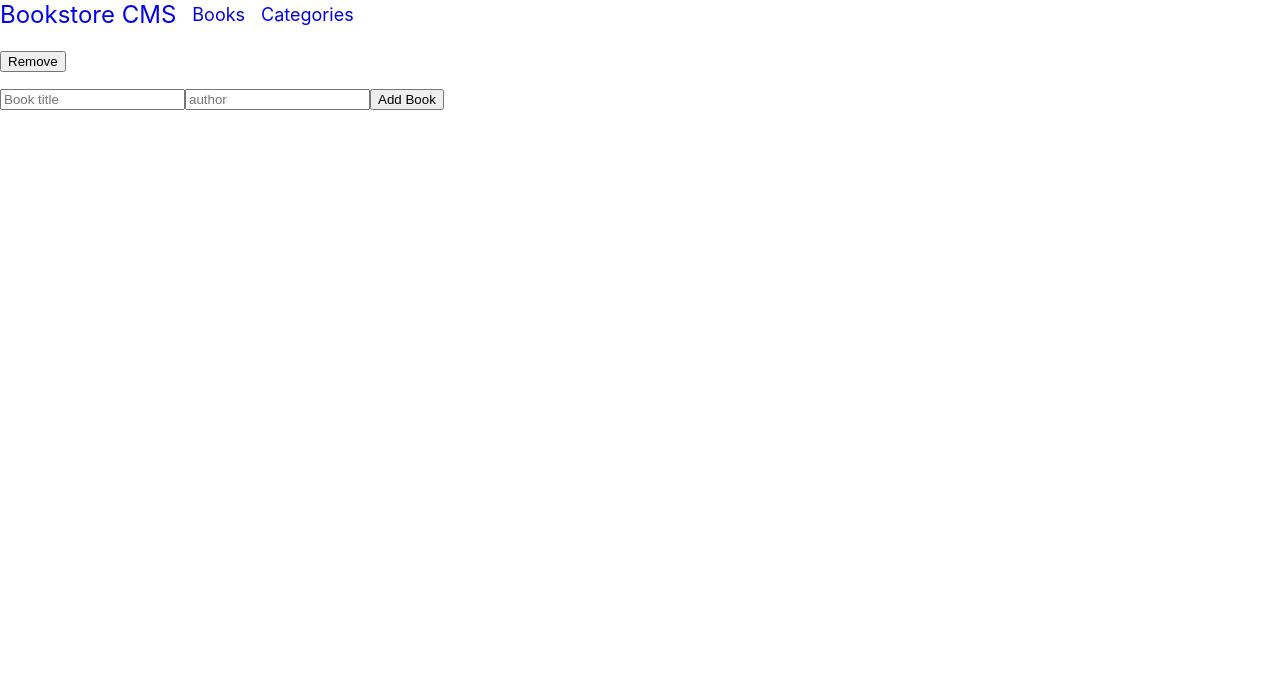
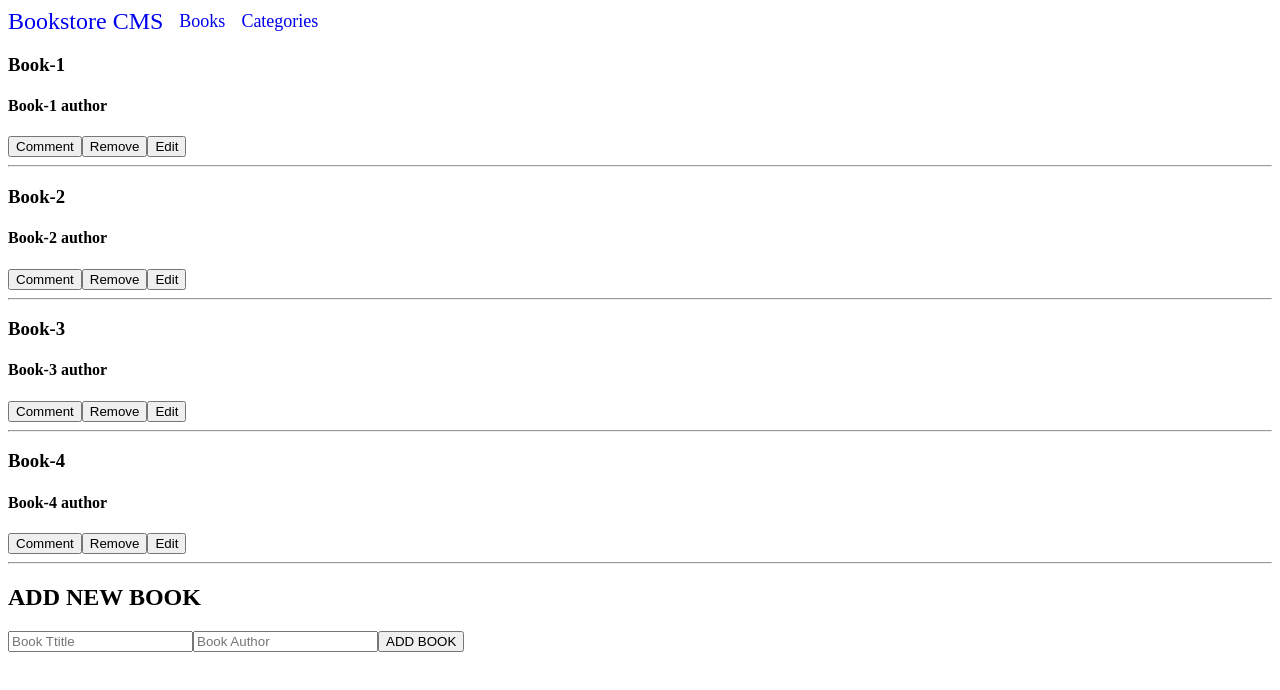
Before and after one commit to johnkioko/bookstore, a React (Create React App) app: page / in a window 1280 px wide. Shown: the top 690 px of the page. Built offline with nearby package versions, Linux system fonts and the light colour scheme.

Commit message:
Linking react with redux

```diff
--- a/package.json
+++ b/package.json
@@ -13,6 +13,7 @@
     "react-redux": "^8.0.5",
     "react-router-dom": "^6.4.3",
     "react-scripts": "5.0.1",
+    "redux": "^4.2.0",
     "web-vitals": "^2.1.4"
   },
   "scripts": {
--- a/public/index.html
+++ b/public/index.html
@@ -7,7 +7,6 @@
       name="description"
       content="Web site created using create-react-app"
     />
-    <link rel="manifest" href="%PUBLIC_URL%/manifest.json" />
 
     <title>Bookstore App</title>
   </head>
--- a/src/components/AddBooks.js
+++ b/src/components/AddBooks.js
@@ -1,13 +1,40 @@
-import React from 'react';
+import { React, useState } from 'react';
+import { PropTypes } from 'prop-types';
 
-const AddBooks = () => (
-  <div className="wrapper">
-    <form>
-      <input type="text" placeholder="Book title" />
-      <input type="text" placeholder="author" />
-      <button type="submit">Add Book</button>
-    </form>
-  </div>
-);
+const AddBook = ({ AddNewBook }) => {
+  const [NewBook, setNewBook] = useState({ title: '', author: '' });
 
-export default AddBooks;
+  return (
+    <div id="form-container">
+      <h2>ADD NEW BOOK</h2>
+      <form onSubmit={(e) => {
+        AddNewBook(e, NewBook);
+        setNewBook({ title: '', author: '' });
+      }}
+      >
+        <input
+          type="text"
+          name="title"
+          placeholder="Book Ttitle"
+          value={NewBook.title}
+          required
+          onChange={(e) => setNewBook({ ...NewBook, title: e.target.value })}
+        />
+        <input
+          type="text"
+          name="author"
+          placeholder="Book Author"
+          value={NewBook.author}
+          required
+          onChange={(e) => setNewBook({ ...NewBook, author: e.target.value })}
+        />
+        <button type="submit" id="add-book">ADD BOOK</button>
+      </form>
+    </div>
+  );
+};
+AddBook.propTypes = {
+  AddNewBook: PropTypes.func.isRequired,
+};
+
+export default AddBook;
--- a/src/components/Book.js
+++ b/src/components/Book.js
@@ -1,19 +1,31 @@
+import React from 'react';
 import PropTypes from 'prop-types';
 
-function Book(props) {
-  const { title, author } = props;
-  return (
-    <div className="books-shelf">
-      <h2>{title}</h2>
-      <h4>{author}</h4>
-      <button type="submit">Remove</button>
-    </div>
-  );
-}
+const Book = ({
+  title, author, id, RemoveDisplayedBook,
+}) => (
+  <>
+    <h3>{title}</h3>
+    <h4>{author}</h4>
+    <button type="button">Comment</button>
+    <button type="button" onClick={() => RemoveDisplayedBook(id)}>Remove</button>
+    <button type="button">Edit</button>
+    <hr />
+  </>
+);
 
 Book.propTypes = {
-  title: PropTypes.string.isRequired,
-  author: PropTypes.string.isRequired,
+  title: PropTypes.string,
+  author: PropTypes.string,
+  id: PropTypes.number,
+  RemoveDisplayedBook: PropTypes.func,
+};
+
+Book.defaultProps = {
+  title: '',
+  author: '',
+  id: '',
+  RemoveDisplayedBook: null,
 };
 
 export default Book;
--- a/src/components/Books.js
+++ b/src/components/Books.js
@@ -1,11 +1,34 @@
+import { React } from 'react';
+import { useDispatch, useSelector } from 'react-redux';
+import AddBook from './AddBooks';
 import Book from './Book';
-import AddBooks from './AddBooks';
+import { AddBookFunction, RemoveBookFunction } from '../redux/books/books';
 
-const Books = () => (
-  <>
-    <Book />
-    <AddBooks />
-  </>
-);
+const Books = () => {
+  const dispatch = useDispatch();
+  const StoredBook = useSelector((state) => state.BooksReducer);
+
+  const AddNewBook = (e, NewBook) => {
+    e.preventDefault();
+    dispatch(AddBookFunction(NewBook));
+  };
+  const RemoveDisplayedBook = (id) => {
+    dispatch(RemoveBookFunction(id));
+  };
+  return (
+    <>
+      {StoredBook.map((item) => (
+        <Book
+          title={item.title}
+          key={item.id}
+          author={item.author}
+          id={item.id}
+          RemoveDisplayedBook={RemoveDisplayedBook}
+        />
+      ))}
+      <AddBook AddNewBook={AddNewBook} />
+    </>
+  );
+};
 
 export default Books;
--- a/src/components/Categories.js
+++ b/src/components/Categories.js
@@ -1,5 +1,17 @@
 import React from 'react';
+import { useSelector, useDispatch } from 'react-redux';
+import { CheckStatusFunction } from '../redux/categories/categories';
 
-const Categories = () => <button type="submit">Check status</button>;
+const Categories = () => {
+  const dispatch = useDispatch();
+  const UpdateCategoryStatus = () => dispatch(CheckStatusFunction());
+  const CategoriesStatus = useSelector((state) => state.CategoriesReducer);
+  return (
+    <div>
+      {CategoriesStatus.map((status) => <h1 key={status}>{status}</h1>)}
+      <button type="button" onClick={UpdateCategoryStatus}>Check Status </button>
+    </div>
+  );
+};
 
 export default Categories;
--- a/src/index.js
+++ b/src/index.js
@@ -1,13 +1,16 @@
 import React from 'react';
 import ReactDOM from 'react-dom/client';
-import './index.css';
+import { Provider } from 'react-redux';
+import configureStore from './redux/configureStore';
 import App from './App';
+
+const store = configureStore();
 
 const root = ReactDOM.createRoot(document.getElementById('root'));
 root.render(
   <React.StrictMode>
-
-    <App />
-
+    <Provider store={store}>
+      <App />
+    </Provider>
   </React.StrictMode>,
 );
--- a/src/redux/books/books.js
+++ b/src/redux/books/books.js
@@ -1,38 +1,37 @@
 const ADD_BOOK = 'ADD_BOOK';
 const REMOVE_BOOK = 'REMOVE_BOOK';
+const books = [
+  { id: 1, author: 'Book-1 author', title: 'Book-1' },
+  { id: 2, author: 'Book-2 author', title: 'Book-2' },
+  { id: 3, author: 'Book-3 author', title: 'Book-3' },
+  { id: 4, author: 'Book-4 author ', title: 'Book-4' },
+];
 
-const bookReducer = (state = [], action) => {
+export const AddBookFunction = (NewBook) => ({
+  type: ADD_BOOK,
+  payload: NewBook,
+});
+export const RemoveBookFunction = (id) => ({
+  type: REMOVE_BOOK,
+  id,
+});
+
+const BooksReducer = (state = books, action) => {
   switch (action.type) {
     case ADD_BOOK:
       return [
         ...state,
         {
-          title: action.title,
-          author: action.author,
-          id: action.id,
+          id: Date.now(),
+          title: action.payload.title,
+          author: action.payload.author,
         },
       ];
-
     case REMOVE_BOOK:
       return state.filter((book) => book.id !== action.id);
-
     default:
       return state;
   }
 };
 
-const nextBookId = 0;
-
-export const addBook = (title, author) => ({
-  type: ADD_BOOK,
-  title,
-  author,
-  id: nextBookId + 1,
-});
-
-export const removeBook = (id) => ({
-  type: REMOVE_BOOK,
-  id,
-});
-
-export default bookReducer;
+export default BooksReducer;
--- a/src/redux/categories/categories.js
+++ b/src/redux/categories/categories.js
@@ -1,18 +1,16 @@
 const CHECK_STATUS = 'CHECK_STATUS';
 
-const checkStatusReducer = (state = [], action) => {
+const categories = [];
+
+export const CheckStatusFunction = () => ({
+  type: CHECK_STATUS,
+});
+
+const CategoriesReducer = (state = categories, action) => {
   switch (action.type) {
     case CHECK_STATUS:
-      return action.payload;
-
-    default:
-      return state;
+      return ['Under construction'];
+    default: return state;
   }
 };
-
-export const checkStatus = () => ({
-  type: CHECK_STATUS,
-  payload: 'Check Status',
-});
-
-export default checkStatusReducer;
+export default CategoriesReducer;
--- a/src/redux/configureStore.js
+++ b/src/redux/configureStore.js
@@ -1,11 +1,11 @@
-import { configureStore } from '@reduxjs/toolkit';
-import bookReducer from './books/books';
-import checkStatusReducer from './categories/categories';
+import { createStore, combineReducers } from 'redux';
+import BooksReducer from './books/books';
+import CategoriesReducer from './categories/categories';
 
-const reducers = {
-  books: bookReducer,
-  checkStatus: checkStatusReducer,
-};
-
-const store = configureStore({ reducers });
-store.getState();
+const AllReducers = combineReducers({
+  BooksReducer, CategoriesReducer,
+});
+export default function configureStore() {
+  const store = createStore(AllReducers);
+  return store;
+}
```
Also changed, not shown: src/components/Header.js (+9 -6 lines), 1 other file (tests, documents, lock files or other folders).
